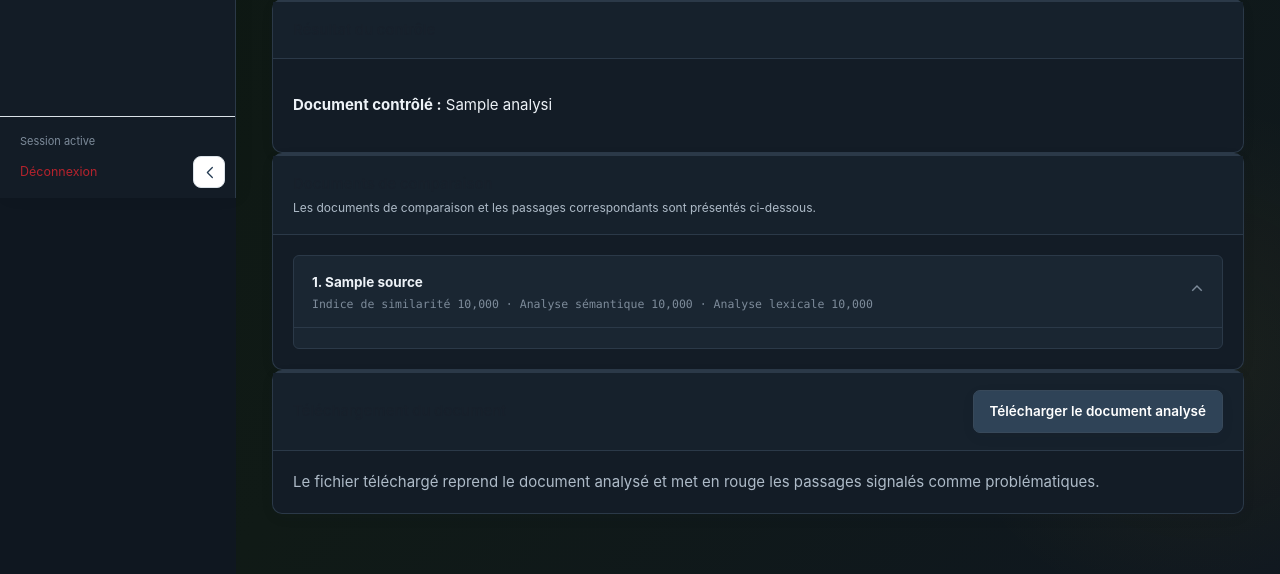
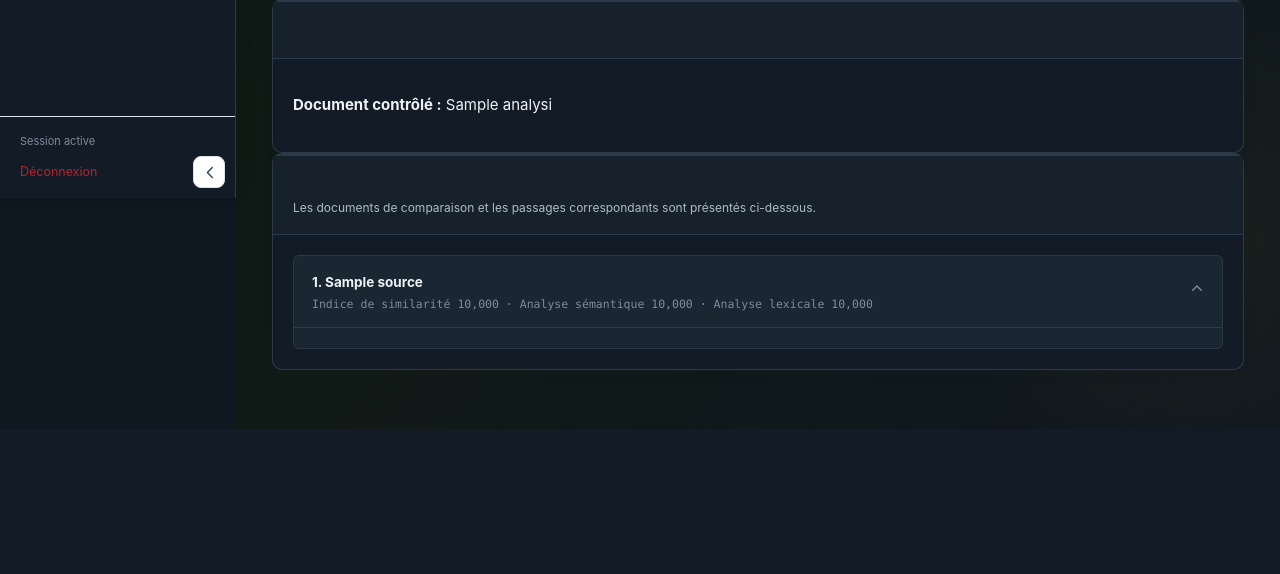
Before and after one commit to ZombreChristian/detecteur_de_plagiat, a Django app: template frontend/templates/analysis_detail.html in a window 1280 px wide. Shown: the part 602-1176 px from the top of the page. After the commit the page ends 1032 px from the top, so only its background shows below. Run offline with Django 5.2, Linux system fonts and the light colour scheme; the template is opened without the code that fills it: most values are stand-ins (such as "Sample title", 1, 10 or a date in 2020); data that the repository does not hold is empty; parts of the project's set-up code (start-up, migrations or seed data) failed here and were passed over.

Commit message:
Supprimer le bloc de téléchargement du document analysé

```diff
--- a/frontend/templates/analysis_detail.html
+++ b/frontend/templates/analysis_detail.html
@@ -43,12 +43,6 @@
 </div></details>
 {% endfor %}
 </div></section>{% endif %}
-{% if analysis.decision != "DIFFERENT" %}<section class="panel national-bar-red">
-<div class="panel-head"><h2>Téléchargement du document</h2><a class="btn btn-primary" href="{% url 'detector:download_annotated_document' analysis.id %}">Télécharger le document analysé</a></div>
-<div class="panel-body">
-<p class="muted" style="margin:0">Le fichier téléchargé reprend le document analysé et met en rouge les passages signalés comme problématiques.</p>
-</div>
-{% endif %}
 {% if analysis.mode == "duplicate" and analysis.decision == "DIFFERENT" %}<section class="panel national-bar-green"><div class="panel-head"><h2>Étape suivante</h2></div><div class="panel-body"><p class="muted">Ce TDR a été jugé différent. Vous pouvez maintenant déposer le rapport d’étude correspondant afin de lancer son contrôle de plagiat.</p><a class="btn btn-primary" href="{% url 'detector:upload_report_for_tdr' analysis.id %}">Déposer le rapport lié à ce TDR</a></div></section>{% endif %}
 </section>
 </div></main></div></body></html>
```
